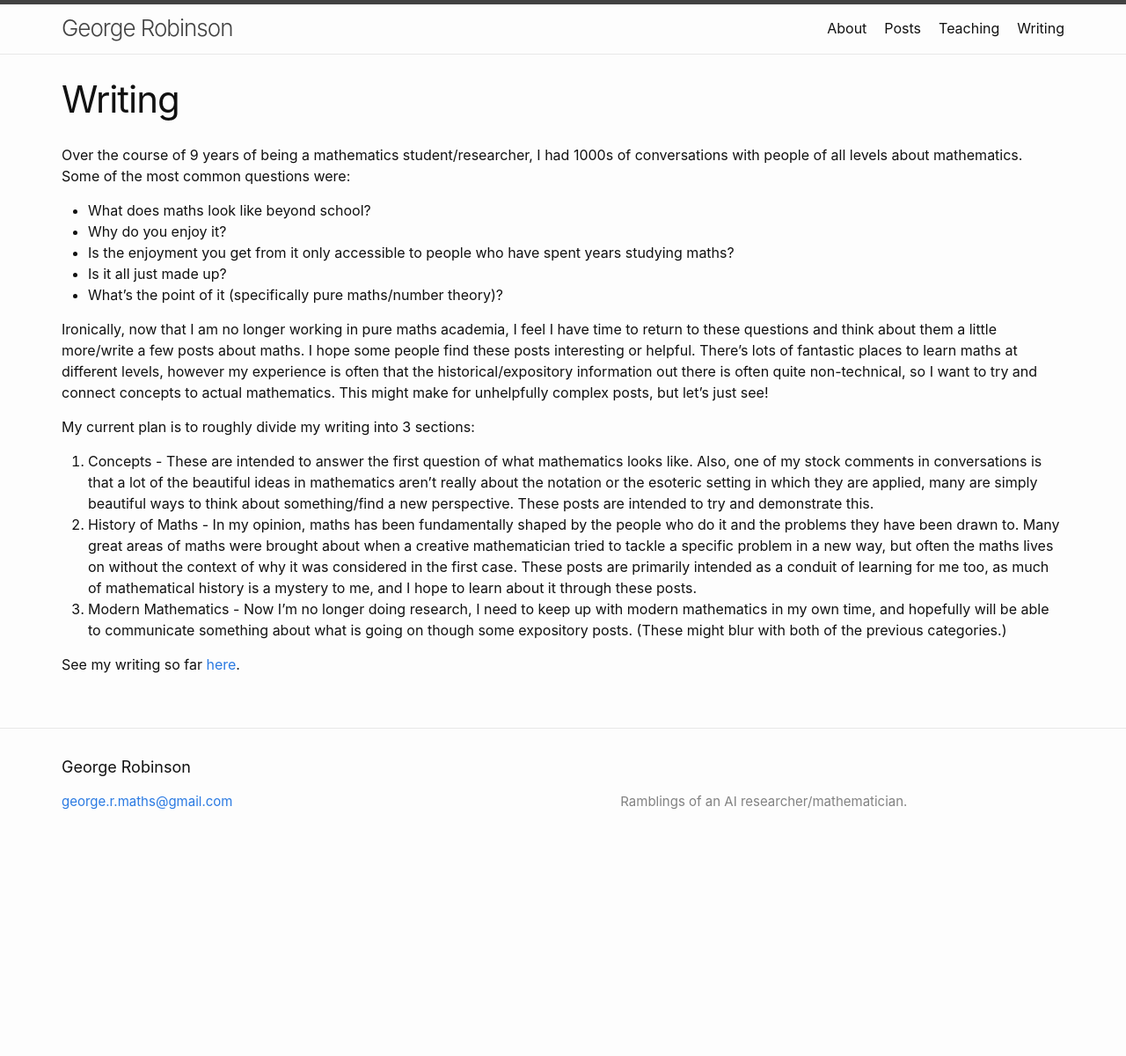
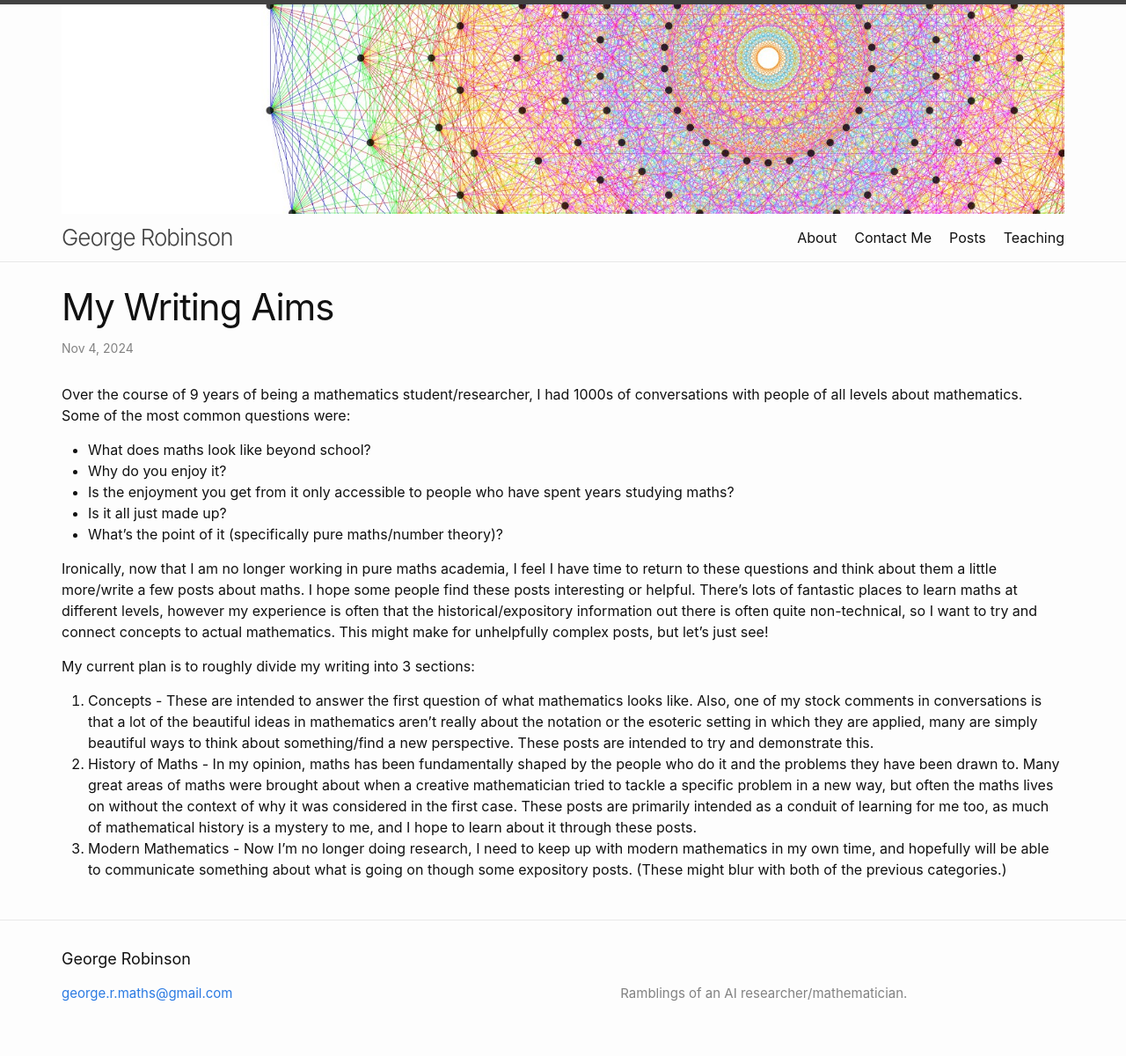
Before and after one commit to robinsong2/robinsong2.github.io, a Jekyll site: the page built from _posts/2024-11-04-my-aims.md, in a window 1280 px wide. Shown: the whole page at 88% size. Built offline with Jekyll 4.4.1, drawn with Linux system fonts in a browser that asks for light colours; before the commit the page ends 982 px from its top, so only the background shows below that.

Commit message:
added contact me page

```diff
--- a/_includes/header.html
+++ b/_includes/header.html
@@ -1,6 +1,10 @@
 <header class="site-header" role="banner">
 
   <div class="wrapper">
+    <div class="site-banner">
+        <img src="/imgs/banner.jpg" alt="Banner" class="banner-image" />
+    </div>
+
     {%- assign default_paths = site.pages | map: "path" -%}
     {%- assign page_paths = site.header_pages | default: default_paths -%}
     <a class="site-title" rel="author" href="{{ "/" | relative_url }}">{{ site.title | escape }}</a>
--- a/writing.md
+++ b/_posts/2024-11-04-my-aims.md
@@ -1,6 +1,10 @@
 ---
-layout: page
-title: Writing
+layout: post
+title:  "My Writing Aims"
+date:   2024-11-04 13:22:01 +0000
+published: true
+categories: meta
+tags:
 ---
 
 Over the course of 9 years of being a mathematics student/researcher, I had 1000s of conversations with people of all levels about mathematics. Some of the most common questions were:
@@ -17,5 +21,3 @@
 1. Concepts - These are intended to answer the first question of what mathematics looks like. Also, one of my stock comments in conversations is that a lot of the beautiful ideas in mathematics aren't really about the notation or the esoteric setting in which they are applied, many are simply beautiful ways to think about something/find a new perspective. These posts are intended to try and demonstrate this.
 2. History of Maths - In my opinion, maths has been fundamentally shaped by the people who do it and the problems they have been drawn to. Many great areas of maths were brought about when a creative mathematician tried to tackle a specific problem in a new way, but often the maths lives on without the context of why it was considered in the first case. These posts are primarily intended as a conduit of learning for me too, as much of mathematical history is a mystery to me, and I hope to learn about it through these posts.
 3. Modern Mathematics - Now I'm no longer doing research, I need to keep up with modern mathematics in my own time, and hopefully will be able to communicate something about what is going on though some expository posts. (These might blur with both of the previous categories.)
-
-See my writing so far [here](/index.markdown).
--- a/about.markdown
+++ b/about.markdown
@@ -16,8 +16,11 @@
 Some talks I've given:
 
 [An introductory talk to a seminar on the Langlands Program](/pdfs/LanglandsSeminarIntro.pdf)
+
 [A talk on Galois representations coming from automorphic representations](/pdfs/GaloisRepsFromAutoReps.pdf)
+
 [A talk on the Fargues-Fontaine Curve](/pdfs/TheCurve.pdf)
+
 
 ## AI Alignment
 
```
Also changed, not shown: contact.md (added, +6 -0 lines), imgs/banner.jpg (added).
